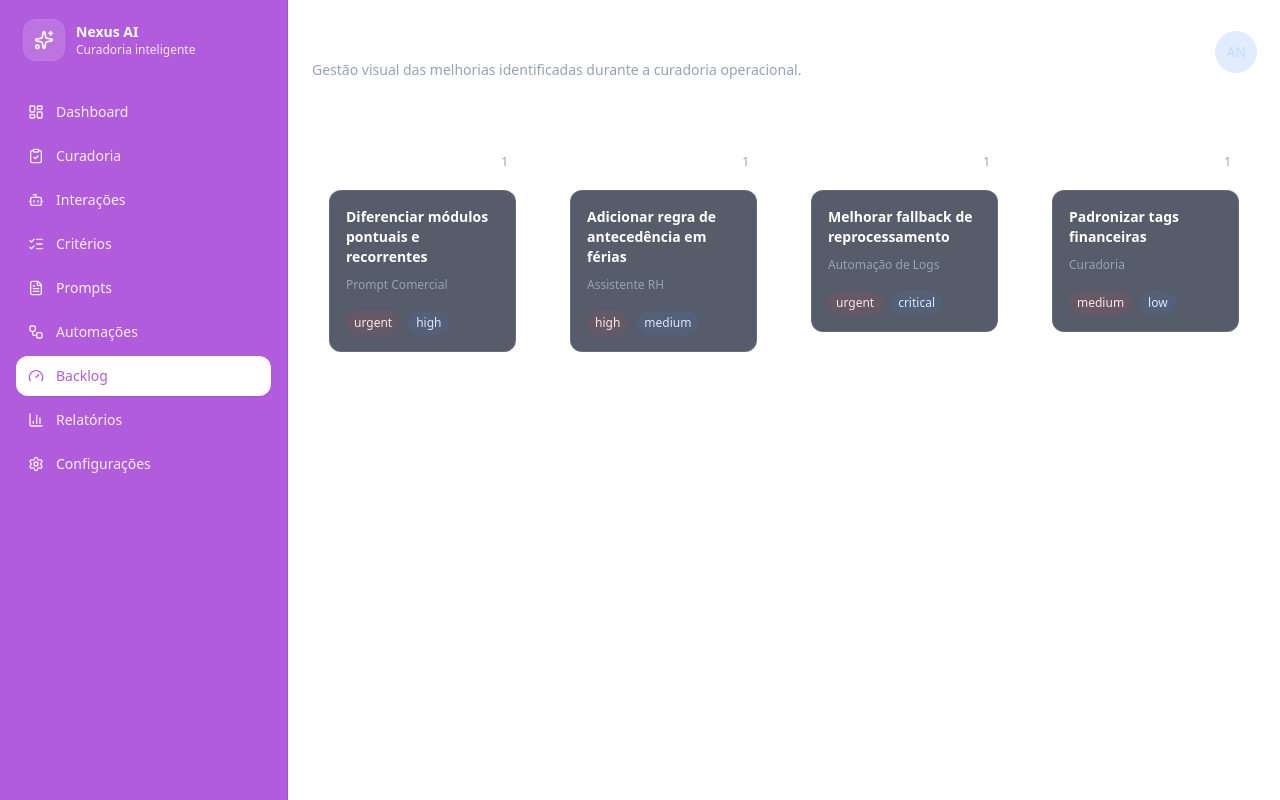
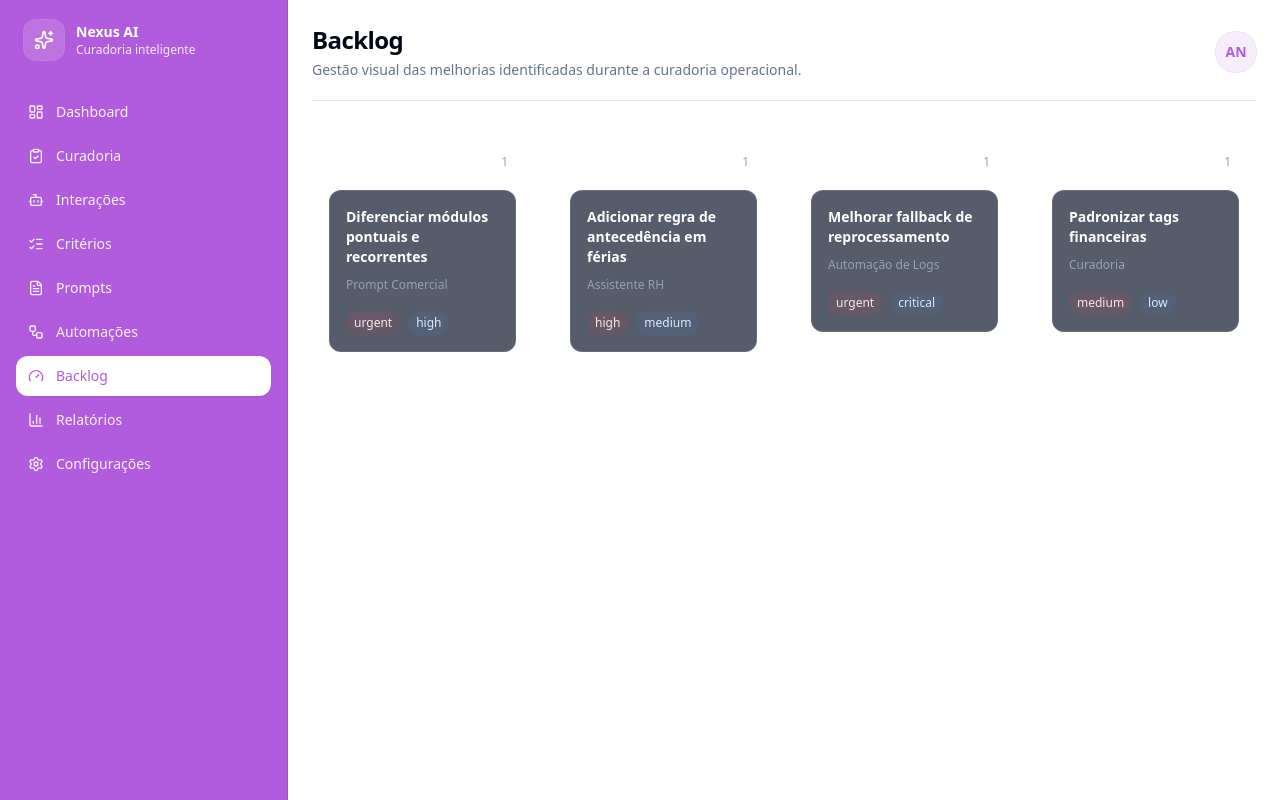
Before and after one commit to gittoptus/curadoria, a Next.js app: page /backlog in a window 1280 px wide. Built offline with nearby package versions, Linux system fonts and the light colour scheme.

Commit message:
style: update header for light theme

```diff
--- a/components/layout/app-header.tsx
+++ b/components/layout/app-header.tsx
@@ -5,16 +5,16 @@ type AppHeaderProps = {
 
 export function AppHeader({ title, description }: AppHeaderProps) {
   return (
-    <header className="mb-8 flex items-center justify-between border-b border-white/10 pb-5">
+    <header className="mb-8 flex items-center justify-between border-b border-slate-200 pb-5">
       <div>
-        <h1 className="text-2xl font-semibold tracking-tight text-white">{title}</h1>
+        <h1 className="text-2xl font-semibold tracking-tight text-slate-950">{title}</h1>
         {description && (
-          <p className="mt-1 text-sm text-slate-400">{description}</p>
+          <p className="mt-1 text-sm text-slate-500">{description}</p>
         )}
       </div>
 
       <div className="flex items-center gap-3">
-        <div className="flex h-10 w-10 items-center justify-center rounded-full bg-blue-500/15 text-sm font-medium text-blue-200 ring-1 ring-blue-400/20">
+        <div className="flex h-10 w-10 items-center justify-center rounded-full bg-[#b15cdc]/10 text-sm font-semibold text-[#b15cdc] ring-1 ring-[#b15cdc]/20">
           AN
         </div>
       </div>
```
